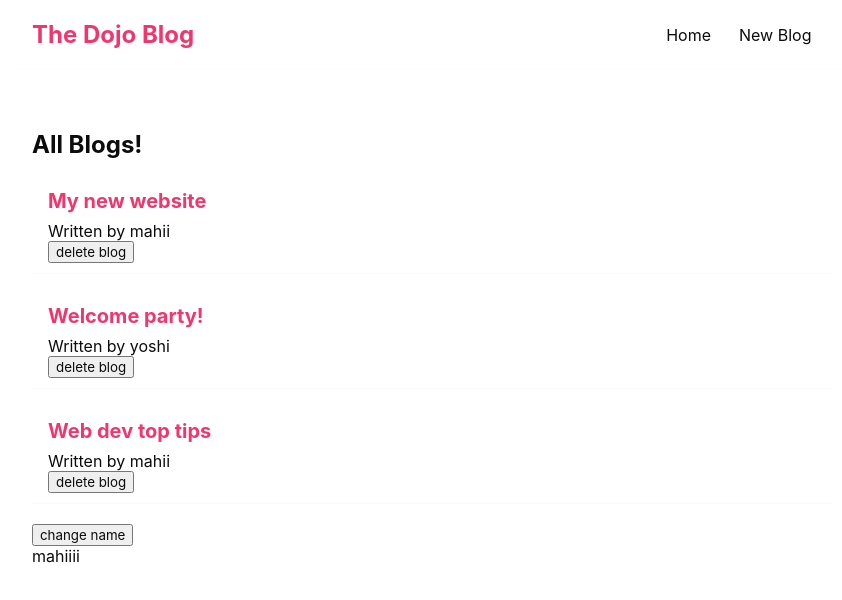
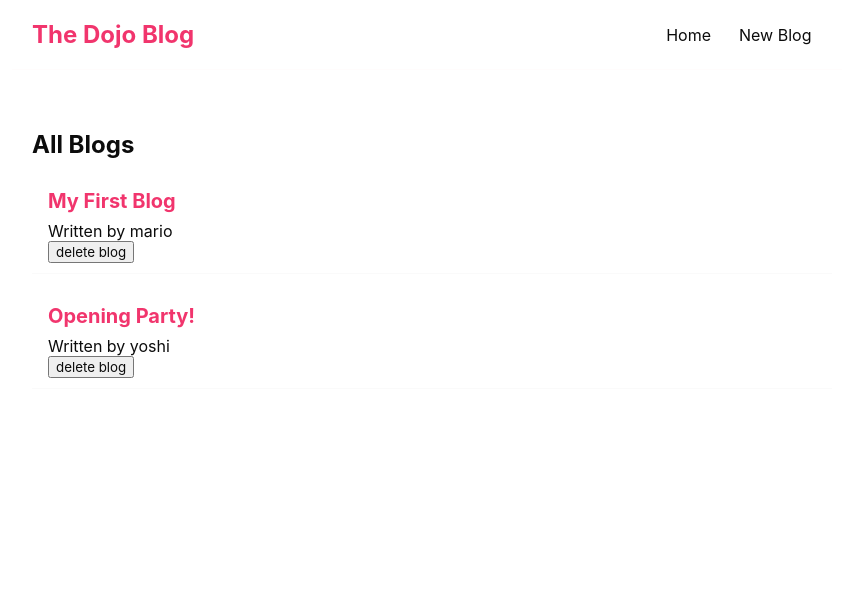
Before and after one commit to maheesha517/dojo-blog, a React (Create React App) app: page / in a window 1280 px wide. Shown: the top 600 px of the page, without its empty margins (208-1050 px from the left). Built offline with nearby package versions, Linux system fonts and the light colour scheme; data requests are answered from the project's data file.

Commit message:
useeffect

```diff
--- a/src/Home.js
+++ b/src/Home.js
@@ -1,33 +1,29 @@
-import { useState, useEffect } from 'react';
-import BlogList from './BlogList';
+import { useEffect, useState } from "react";
+import BlogList from "./BlogList";
 
-const Home =() => {
-  const [blogs, setBlogs] = useState([
-    { title: 'My new website', body: 'lorem ipsum...', author: 'mahii', id: 1 },
-    { title: 'Welcome party!', body: 'lorem ipsum...', author: 'yoshi', id: 2 },
-    { title: 'Web dev top tips', body: 'lorem ipsum...', author: 'mahii', id: 3 }
-  ])
-
-  const [name, setName] = useState( 'mahiiii');
+const Home = () => {
+  const [blogs, setBlogs] = useState(null)
 
   const handleDelete = (id) => {
-    const newBlogs = blogs.filter(blog => blog.id !== id);
-    setBlogs (newBlogs);
-  }
+  const newBlogs = blogs.filter (blog => blog.id !== id);
+  setBlogs(newBlogs);
+}
 
-  useEffect (() => {
-     console.log('use effect ran')
-     console.log(name);
-  }, [name]);
+  useEffect(() => {
+    fetch('http://localhost:3005/blogs')
+      .then(res => {
+        return res.json();
+      })
+      .then(data => {
+         setBlogs(data);
+      })
+  }, [])
 
-   return (
-   <div className="home">
-     < BlogList blogs ={blogs} title="All Blogs!" handleDelete={handleDelete}/>
-    < button onClick= {() => setName ('hasii')}>change name</button>
-    <p>{ name}</p>
-   </div>
+  return (
+    <div className="home">
+      { blogs && <BlogList blogs={blogs} title ="All Blogs" handleDelete={handleDelete }/>}
+    </div>
+  );
+}
 
-   );
-
-  }
-  export default Home;
+export default Home;
```
